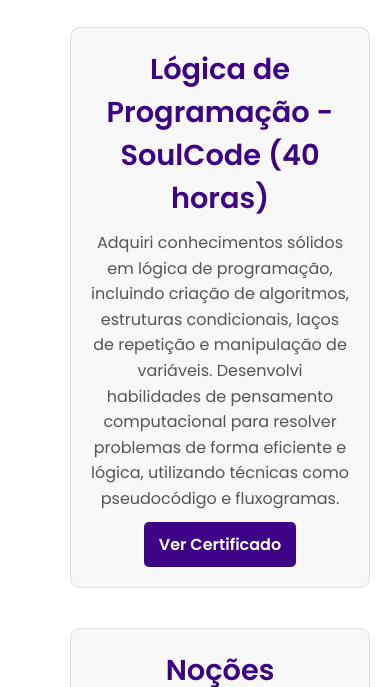
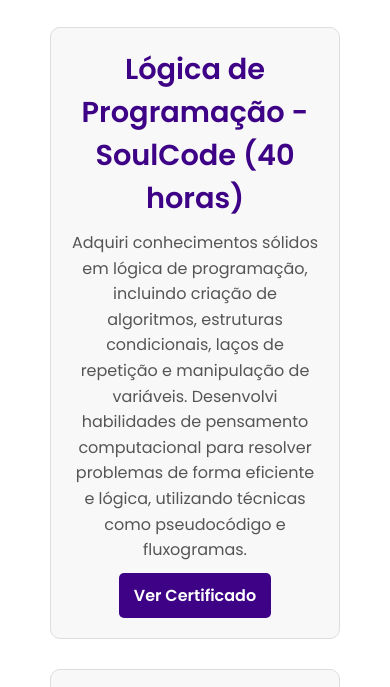
Before and after one commit to Laiscmariano/Portfolio, a plain HTML site: page trajetoria.html in a window 390 px wide. Shown: the part 740-1427 px from the top of the page. Drawn offline with Linux system fonts and the light colour scheme.

Commit message:
Ajustando responsividade dos cards

```diff
--- a/trajetoria.css
+++ b/trajetoria.css
@@ -4,6 +4,7 @@ body {
     padding: 0;
     background-color: #dbdada; /* Fundo neutro claro */
     color: #333; /* Texto escuro para contraste */
+    overflow-x: hidden; /* Impede a rolagem lateral */
 }
 
 header {
@@ -79,10 +80,14 @@ nav a:hover {
 }
 
 .course-grid {
-    margin: 30px;
+    margin: 0 auto;
     display: grid;
     grid-template-columns: repeat(auto-fit, minmax(300px, 1fr));
     gap: 20px;
+    justify-items: center; /* Adicionado para centralizar os itens */
+    width: 100%; /* Garante que a grid ocupe toda a largura disponível */
+    padding: 0 15px; /* Adiciona um padding para evitar que o conteúdo toque nas bordas */
+    box-sizing: border-box;
 }
 /* Estilo para a seção de cursos */
 .courses {
@@ -90,6 +95,10 @@ nav a:hover {
     box-shadow: 0 4px 8px rgba(0, 0, 0, 0.1);
     padding: 40px;
     border-radius: 15px;
+    width: 100%; /* Garante que ocupe toda a largura disponível */
+    max-width: 1200px; /* Limita a largura máxima */
+    margin: 0 auto; /* Centraliza a seção no meio da tela */
+    box-sizing: border-box; /* Garante que o padding não cause overflow */
 }
 
 .courses h2 {
@@ -109,6 +118,7 @@ nav a:hover {
     flex-direction: column; /* Flexbox para alinhar itens */
     justify-content: space-between; /* Botão no final do card */
     min-height: 350px; /* Define uma altura mínima uniforme */
+    box-sizing: border-box; /* Evita que o padding cause overflow */
 }
 
 .course:hover {
@@ -171,10 +181,20 @@ footer a:hover {
     .project {
         width: 45%;
     }
+    .course-grid {
+        grid-template-columns: 1fr 1fr; /* 2 colunas */
+        gap: 10px; /*Reduzir o gap entre as colunas*/
+        padding: 0 20px; /* Adiciona um pouco mais de padding nas telas menores */
+    }
+
 }
 
 @media (max-width: 480px) {
     .project {
         width: 100%;
     }
+    .course-grid {
+        grid-template-columns: 1fr; /* 1 coluna em telas pequenas */
+        padding: 0 10px; /*Ajusta o padding em telas muito pequenas*/
+    }
 }
```
